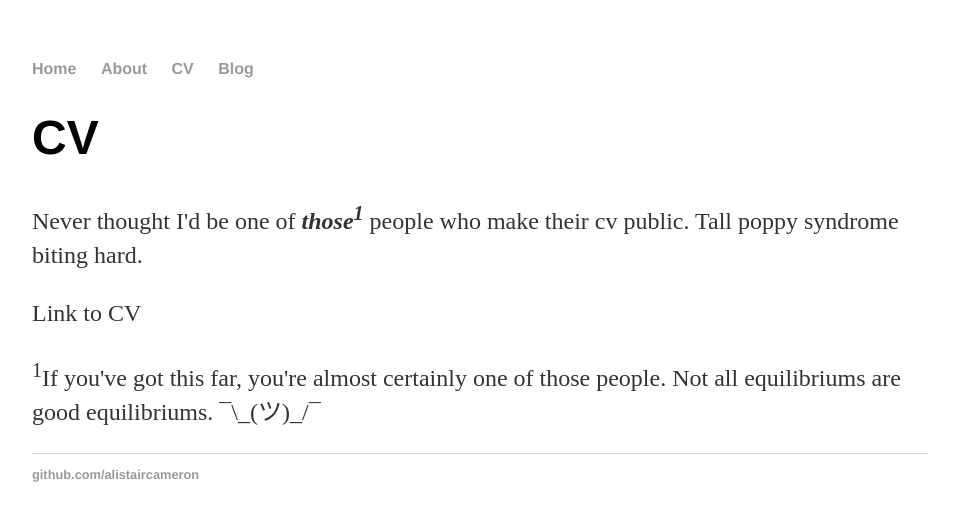
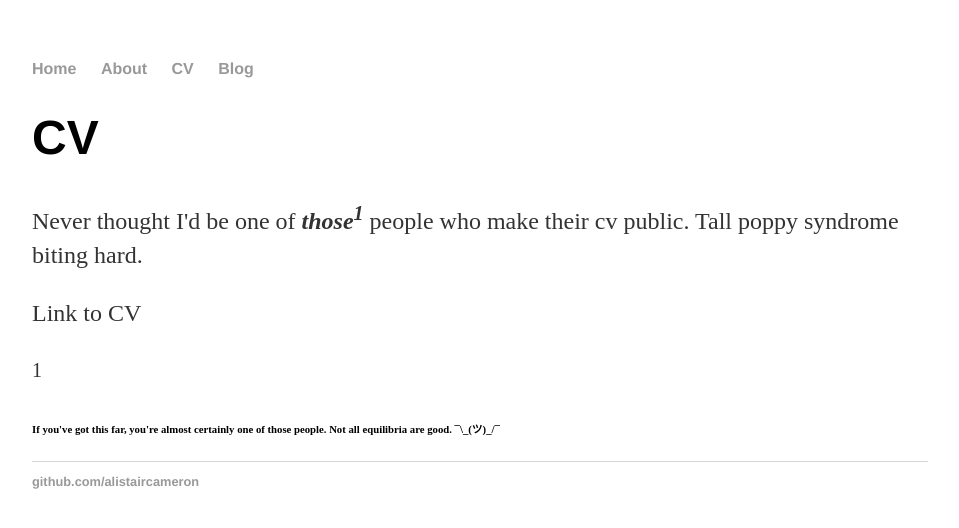
Before and after one commit to alistaircameron/alistaircameron.github.io, a Jekyll site: the page built from cv/index.html, in a window 1280 px wide. Shown: the top 528 px of the page, without its empty margins (160-1119 px from the left). Built offline with Jekyll 4.4.1, drawn with Linux system fonts in a browser that asks for light colours.

Commit message:
Update index.html

```diff
--- a/cv/index.html
+++ b/cv/index.html
@@ -13,7 +13,7 @@ title: CV
 
 
 
-        <p><sup>1</sup>If you've got this far, you're almost certainly one of those people. Not all equilibriums are good equilibriums. ¯\_(ツ)_/¯</p>
+        <p><sup>1</sup><h6>If you've got this far, you're almost certainly one of those people. Not all equilibria are good. ¯\_(ツ)_/¯</h6></p>
 
 
     		</div><!-- /.blurb -->
```
